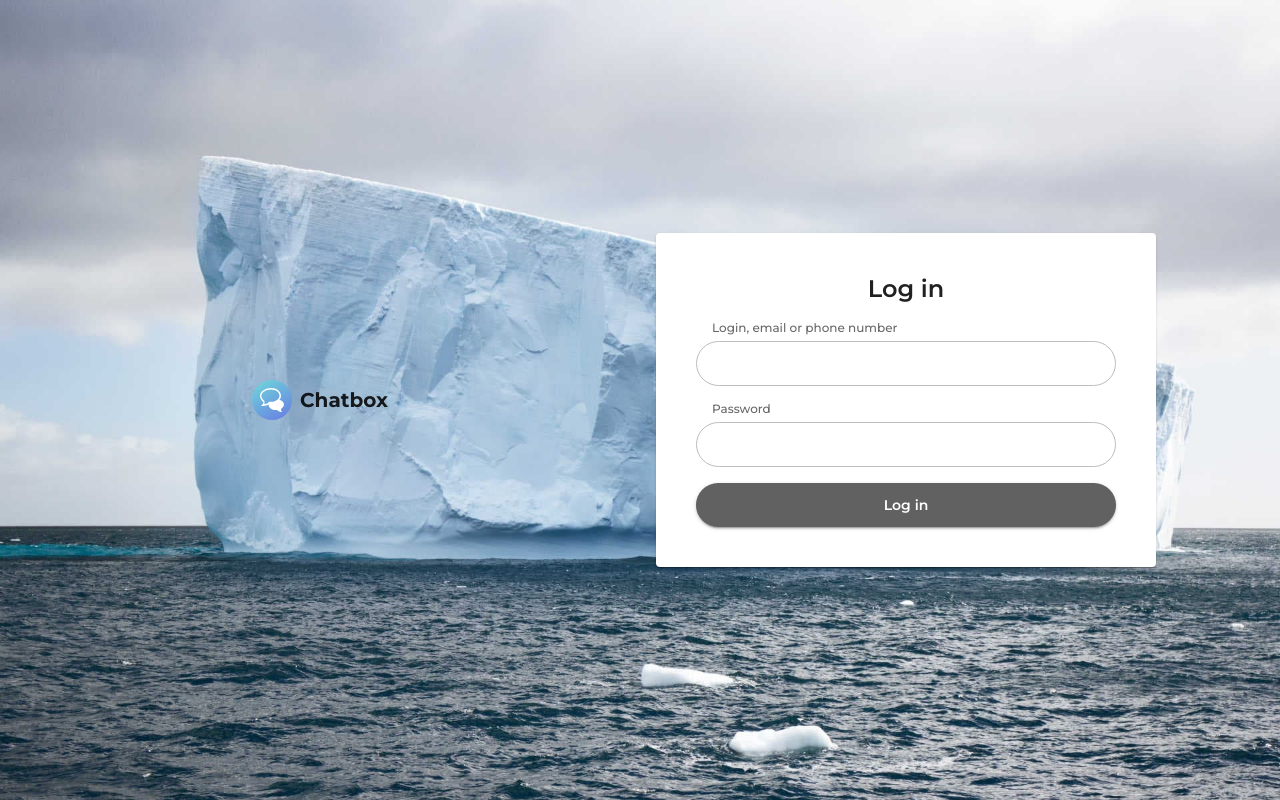
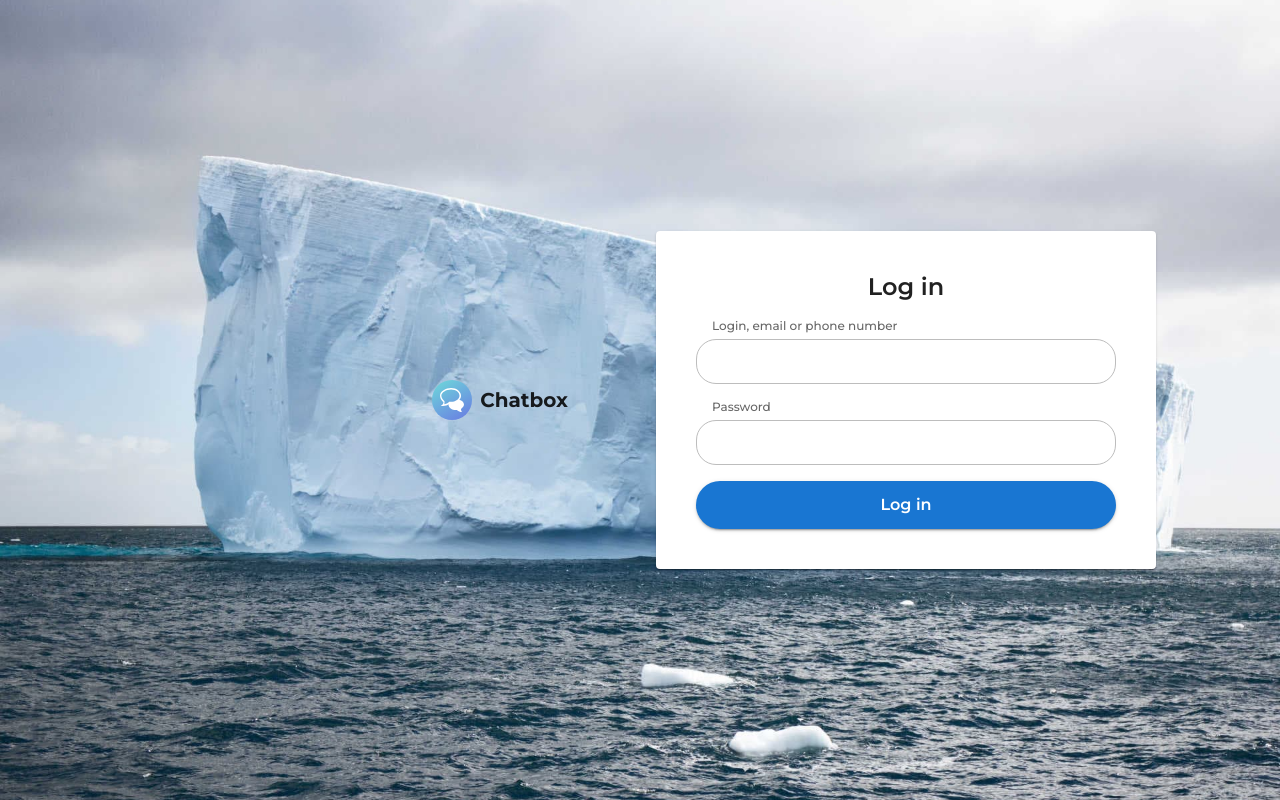
Before and after one commit to DawnGate/chat-app, a Next.js app: page /login in a window 1280 px wide. Built offline with nearby package versions, Linux system fonts and the light colour scheme.

Commit message:
[feat][login-page] update style for login page

```diff
--- a/src/app/login/layout.tsx
+++ b/src/app/login/layout.tsx
@@ -2,8 +2,6 @@ import Box from '@mui/material/Box';
 
 import { Metadata } from 'next';
 import { ReactNode } from 'react';
-
-import backgroundLogin from '@/assets/images/login-background.jpg';
 
 export const metadata: Metadata = {
   title: 'Login - Chat box',
@@ -12,15 +10,7 @@ export const metadata: Metadata = {
 
 const LoginLayout = ({ children }: { children: ReactNode }) => {
   return (
-    <Box
-      height="100%"
-      sx={{
-        background: '#fff 50%',
-        backgroundImage: `url(${backgroundLogin.src})`,
-        backgroundRepeat: 'no-repeat',
-        backgroundSize: 'cover',
-      }}
-    >
+    <Box minHeight="100vh" height="100%">
       {children}
     </Box>
   );
--- a/src/app/login/page.tsx
+++ b/src/app/login/page.tsx
@@ -4,12 +4,26 @@ import Button from '@mui/material/Button';
 import Card from '@mui/material/Card';
 import Grid from '@mui/material/Grid';
 import Typography from '@mui/material/Typography';
-import { grey } from '@mui/material/colors';
+import { blue } from '@mui/material/colors';
+
+// images
+import backgroundLogin from '@/assets/images/login-background.jpg';
+
+// next
 import Image from 'next/image';
 
 function LoginPage() {
   return (
-    <Grid container height="100%">
+    <Grid
+      container
+      sx={{
+        background: '#fff 50%',
+        backgroundImage: `url(${backgroundLogin.src})`,
+        backgroundRepeat: 'no-repeat',
+        backgroundSize: 'cover',
+        minHeight: '100%',
+      }}
+    >
       <Grid
         item
         xs={0}
@@ -19,12 +33,17 @@ function LoginPage() {
           xs: 'none',
           sm: 'block',
         }}
+        paddingRight={{
+          sm: 3,
+          md: 6,
+          lg: 9,
+        }}
       >
         <Box
           display="flex"
           gap={1}
           alignItems="center"
-          justifyContent="center"
+          justifyContent="end"
           height="100%"
         >
           <Image src={'/chat.svg'} width={40} height={40} alt={'Logo'} />
@@ -34,7 +53,7 @@ function LoginPage() {
         </Box>
       </Grid>
       <Grid item xs={12} sm={8} md={6} px={2}>
-        <Box display="flex" height="100%" alignItems="center" py={2}>
+        <Box display="flex" alignItems="center" py={2} height="100%">
           <Card
             sx={{
               p: {
@@ -42,7 +61,7 @@ function LoginPage() {
                 sm: 3,
                 md: 5,
               },
-              maxWidth: 500,
+              maxWidth: ['none', 500],
               width: '100%',
               height: {
                 xs: '100%',
@@ -67,20 +86,21 @@ function LoginPage() {
               sx={{
                 borderRadius: 9999,
                 mt: 2,
-                py: '10px',
-                background: grey[700],
-
+                py: 1.5,
+                background: blue[700],
                 color: 'white',
                 textTransform: 'inherit',
                 fontWeight: 600,
                 ':hover': {
-                  background: grey[600],
+                  background: blue[600],
                 },
               }}
               fullWidth
               color="inherit"
             >
-              Log in
+              <Typography variant="body1" fontWeight={600}>
+                Log in
+              </Typography>
             </Button>
           </Card>
         </Box>
--- a/src/components/CTextField/index.tsx
+++ b/src/components/CTextField/index.tsx
@@ -4,17 +4,18 @@ import FormControl from '@mui/material/FormControl';
 import InputLabel from '@mui/material/InputLabel';
 import InputBase from '@mui/material/InputBase';
 import { alpha, styled } from '@mui/material/styles';
+import { FormHelperText } from '@mui/material';
 
 const InputBox = styled(InputBase)(({ theme }) => ({
   '&': {
     marginTop: theme.spacing(2.5),
   },
   '& .MuiInputBase-input': {
-    borderRadius: '9999px',
+    borderRadius: '20px',
     position: 'relative',
     border: '1px solid',
     borderColor: theme.palette.grey[400],
-    padding: '10px 12px',
+    padding: `${theme.spacing(1.25)} ${theme.spacing(2)}`,
     transition: theme.transitions.create([
       'border-color',
       'background-color',
@@ -30,6 +31,7 @@ const InputBox = styled(InputBase)(({ theme }) => ({
 interface Props {
   label: string;
   formId: string;
+  helperText?: string;
 }
 
 const CTextField = (props: Props) => {
@@ -43,6 +45,11 @@ const CTextField = (props: Props) => {
         {props.label}
       </InputLabel>
       <InputBox id={props.formId} />
+      {props.helperText && (
+        <FormHelperText sx={(theme) => ({ textIndent: theme.spacing(2) })}>
+          {props.helperText}
+        </FormHelperText>
+      )}
     </FormControl>
   );
 };
```
